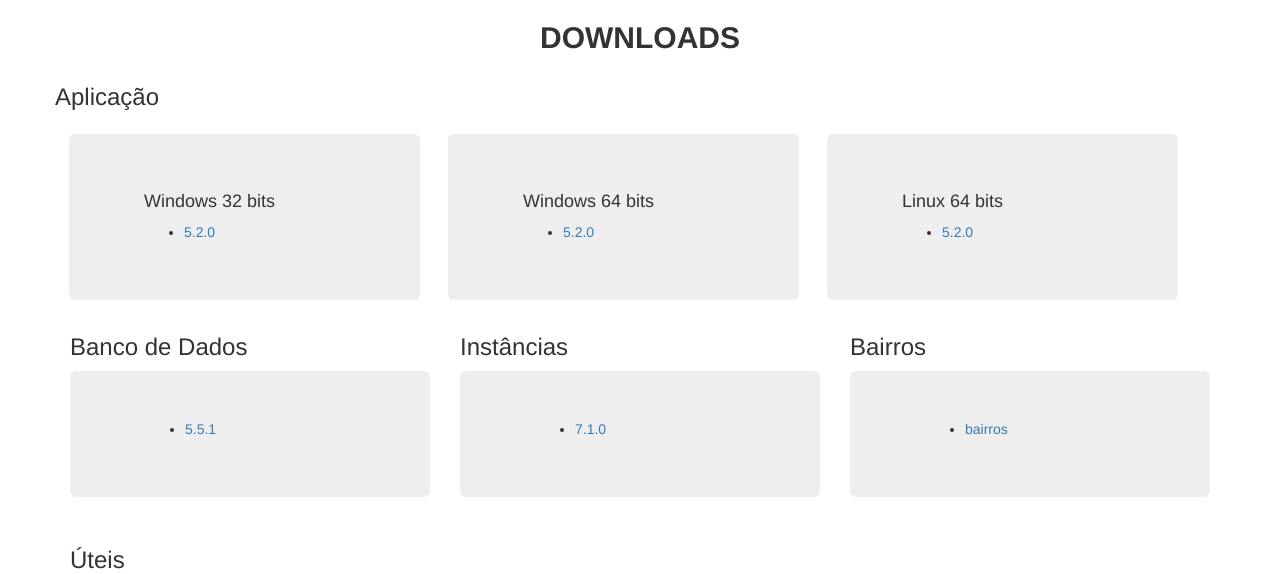
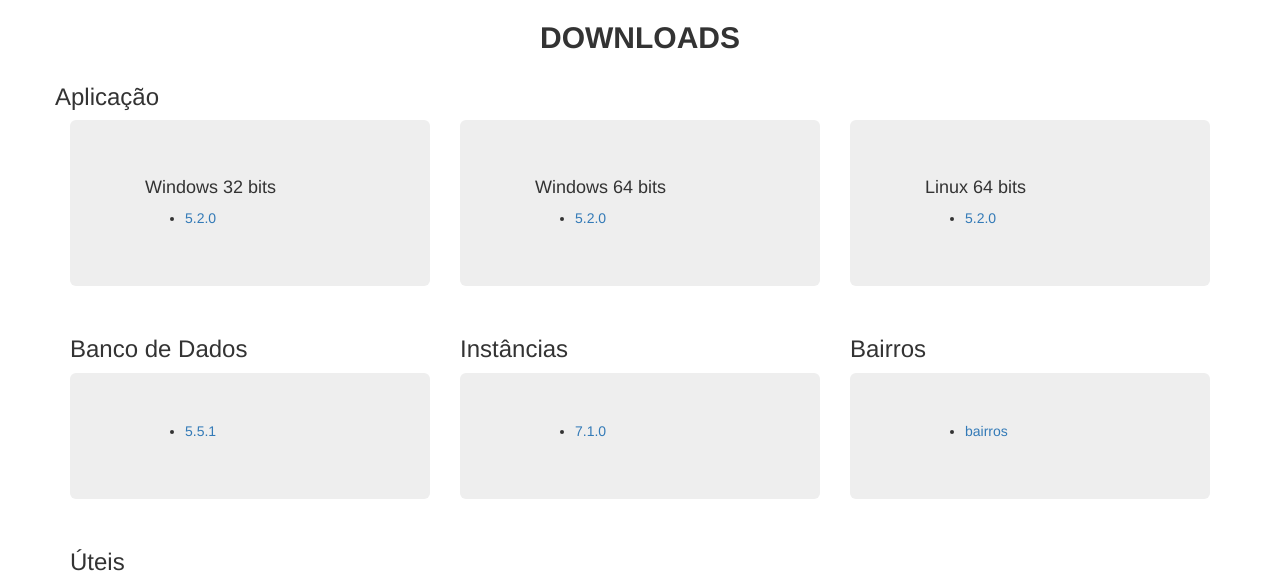
Before and after one commit to rafaelpllopes/sipni-repositorio, a PHP site: page / in a window 1280 px wide. Shown: the part 799-1373 px from the top of the page. Run offline with PHP 8.4, Linux system fonts and the light colour scheme.

Commit message:
Arrumar layout section aplicação.

```diff
--- a/css/estilos.css
+++ b/css/estilos.css
@@ -52,8 +52,7 @@ header {
 }
 
 #aplicacoes .jumbotron {
-	width: 30%;
-	margin: 1em;
+
 }
 
 .jumbotron-custom .jumbotron {
--- a/index.html
+++ b/index.html
@@ -37,7 +37,8 @@
 			<div class="row jumbotron-custom">
 				<section id="aplicacoes">
 					<h3>Aplicação</h3>
-					<section class="jumbotron col-sm-4">
+					<div class="col-sm-4">
+						<section class="jumbotron">
 							<div class="container">
 								<h4>Windows 32 bits</h4>
 								<ul>
@@ -45,7 +46,9 @@
 								</ul>
 							</div>
 						</section>
-					<section class="jumbotron col-sm-4">
+					</div>
+					<div class="col-sm-4">
+						<section class="jumbotron">
 							<div class="container">
 								<h4>Windows 64 bits</h4>
 								<ul>
@@ -53,7 +56,9 @@
 								</ul>
 							</div>
 						</section>
-					<section class="jumbotron col-sm-4">
+					</div>
+					<div class="col-sm-4">
+						<section class="jumbotron">
 							<div class="container">
 								<h4>Linux 64 bits</h4>
 								<ul>
@@ -61,6 +66,7 @@
 								</ul>
 							</div>
 						</section>
+					</div>
 				</section>
 			</div>
 			<div class='row jumbotron-custom'>
```
Lines whose indentation alone changed are shown as unchanged.
